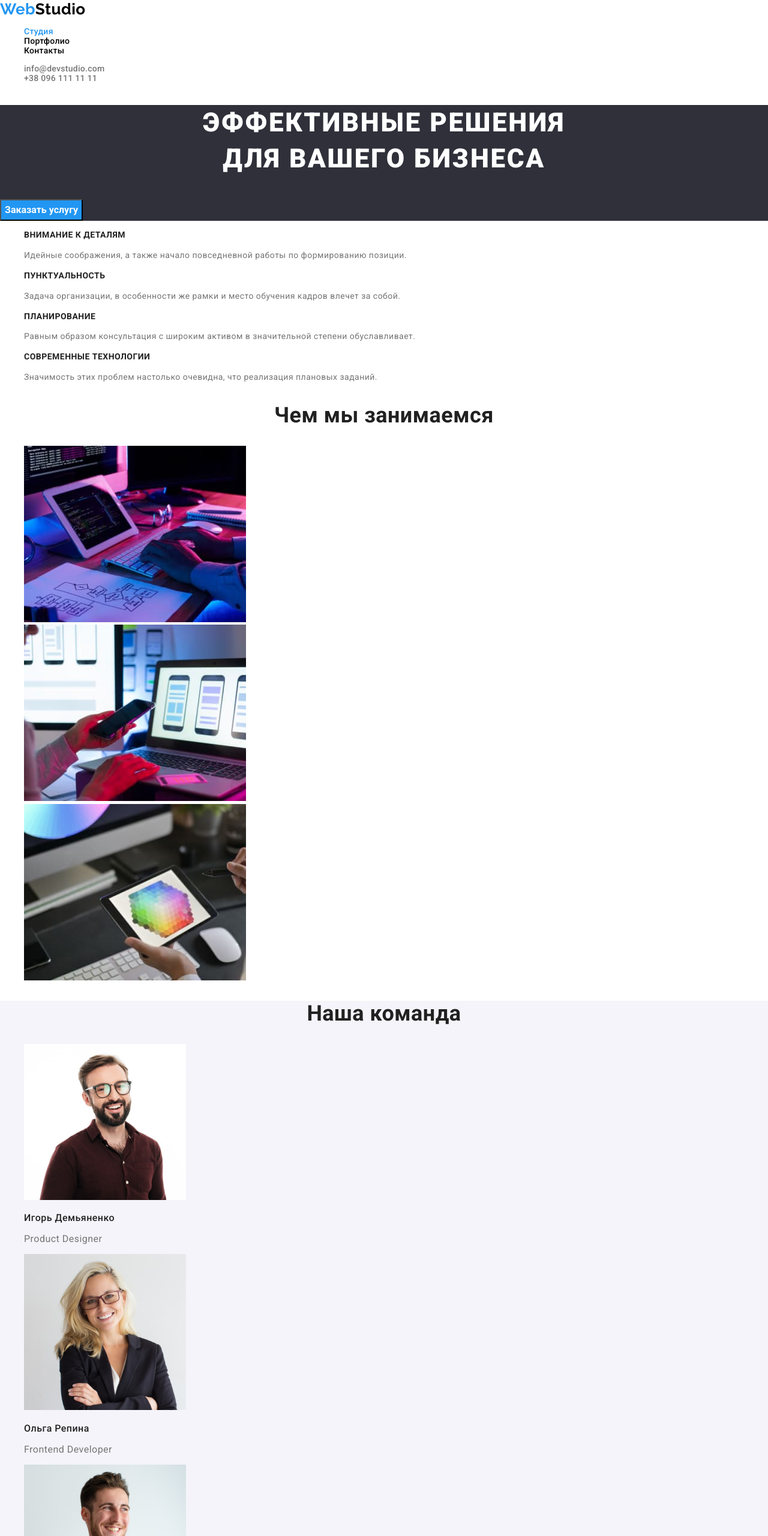
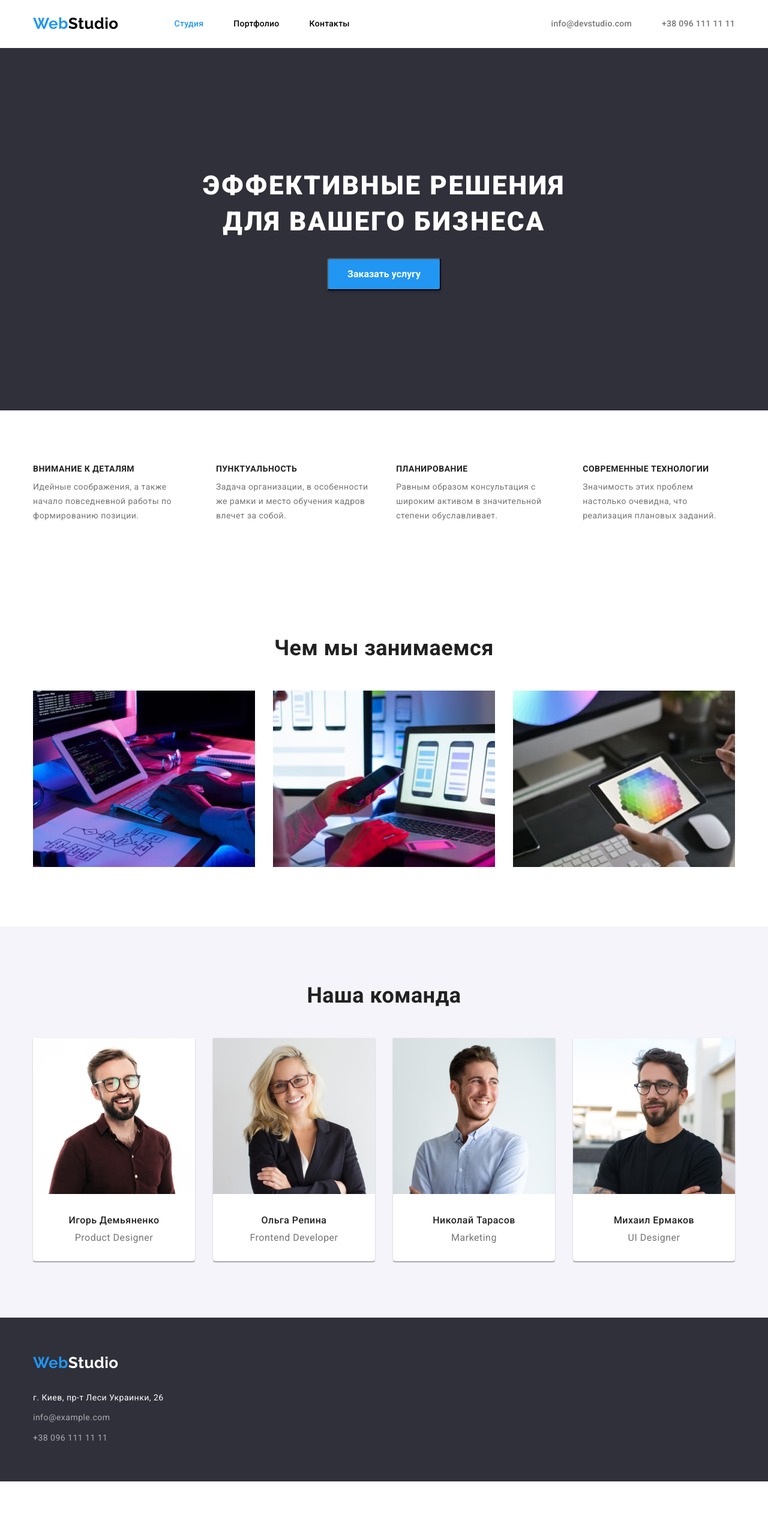
Before and after one commit to Volodymyr-Riashchykov/goit-markup-hw-03, a plain HTML site: page index.html in a window 1280 px wide. Shown: the top 2560 px of the page at 60% size. After the commit the page ends 2469 px from the top, so only its background shows below. Drawn offline with nearby package versions, Linux system fonts and the light colour scheme.

Commit message:
коррекция style.css

```diff
--- a/css/style.css
+++ b/css/style.css
@@ -17,7 +17,30 @@ body {
   color: var(--text-color);
   background-color: var(--primary-color);
 }
-
+h1,
+h2,
+h3,
+h4,
+ul,
+p {
+  margin: 0;
+  padding: 0;
+}
+.container {
+  display: flex;
+  width: 1200px;
+  align-items: center;
+  margin: 0 auto;
+  padding-left: 15px;
+  padding-right: 15px;
+}
+.link {
+  color: inherit;
+}
+.link:focus,
+.link:hover {
+  color: var(--accent-text-color);
+}
 /* Header */
 .header-studio {
   text-decoration: none;
@@ -29,58 +52,68 @@ body {
   color: var(--secondary-color);
 }
 .header-list {
+  display: flex;
+  padding: 0;
   list-style-type: none;
   font-weight: 500;
   font-size: 14px;
   line-height: 1.14;
   letter-spacing: 0.02em;
 }
+.header-list .item:not(:first-child) {
+  margin-left: 50px;
+}
+.header-menu-nav {
+  margin: 0 0 0 93px;
+}
+.header-menu-addr {
+  margin: 0 0 0 auto;
+}
 .header-list-item-stydia,
 .header-list-item-portf,
 .header-list-item-kont {
+  display: block;
+  padding-top: 32px;
+  padding-bottom: 32px;
   text-decoration: none;
   color: var(--secondary-color);
 }
+
 .header-web,
-.primary,
-.header-list-item-portf:hover,
-.header-list-item-portf:focus,
-.header-list-item-stydia:hover,
-.header-list-item-stydia:focus,
-.header-list-item-email:hover,
-.header-list-item-email:focus,
-.header-list-item-tel:hover,
-.header-list-item-tel:focus,
-.header-list-item-kont:hover,
-.header-list-item-kont:focus,
-.footer-email:hover,
-.footer-email:focus,
-.footer-tel:hover,
-.footer-tel:focus,
-.footer-map:hover,
-.footer-map:focus {
+.primary {
   color: var(--accent-text-color);
 }
 .header-list-item-email,
 .header-list-item-tel {
+  display: block;
+  padding-top: 32px;
+  padding-bottom: 32px;
   color: var(--text-color);
   text-decoration: none;
 }
 
 /* Main */
 .main-section {
+  text-align: center;
   background-color: var(--foll-color);
 }
 .main-section-heading {
+  margin: 0;
+  padding-top: 200px;
   font-weight: 900;
   font-size: 44px;
   line-height: 1.36;
-  text-align: center;
+
   letter-spacing: 0.06em;
   text-transform: uppercase;
   color: var(--primary-color);
 }
 .main-section-button {
+  margin-top: 30px;
+  margin-bottom: 200px;
+  padding: 10px 32px;
+  box-shadow: 0px 4px 4px rgba(0, 0, 0, 0.15);
+  border-radius: 4px;
   text-decoration: none;
   font-weight: 700;
   font-size: 16px;
@@ -88,8 +121,18 @@ body {
   color: var(--primary-color);
   background: var(--accent-text-color);
 }
+.features {
+  padding-top: 90px;
+  padding-bottom: 94px;
+}
 .features-list {
+  display: flex;
   list-style-type: none;
+}
+.team-list li:not(:first-child),
+.lessons-list li:not(:first-child),
+.features-list li:not(:first-child) {
+  margin-left: 30px;
 }
 .features-list h3 {
   font-weight: 700;
@@ -99,9 +142,14 @@ body {
   color: var(--title-text-color);
 }
 .features-list p {
+  margin-top: 10px;
   font-size: 14px;
   line-height: 1.7;
-  /* color: var(--text-color); */
+}
+.lessons,
+.team {
+  padding-top: 94px;
+  padding-bottom: 94px;
 }
 .lessons-text,
 .team-text {
@@ -111,40 +159,98 @@ body {
   text-align: center;
   color: var(--title-text-color);
 }
+
 .lessons-list,
 .team-list {
+  display: flex;
   list-style-type: none;
+  margin-top: 50px;
 }
 .team {
   background-color: var(--menu-color);
 }
+
+.team-list-item {
+  text-align: center;
+  box-shadow: 0px 1px 3px rgba(0, 0, 0, 0.12), 0px 1px 1px rgba(0, 0, 0, 0.14),
+    0px 2px 1px rgba(0, 0, 0, 0.2);
+  border-radius: 0px 0px 4px 4px;
+  background-color: var(--primary-color);
+}
 .team-list-cap-name {
+  margin-top: 30px;
   font-weight: 500;
   font-size: 16px;
   line-height: 1.19;
   color: var(--title-text-color);
 }
 .team-list-cap-pos {
+  margin-top: 10px;
+  padding-bottom: 30px;
   font-size: 16px;
   line-height: 1.19;
-  /* color: var(--text-color); */
 }
 /* Portfolio */
 /* Main */
-.portfolio-menu,
-.portfolio-list {
+.portfolio {
+  padding-top: 94px;
+  padding-bottom: 94px;
+}
+.portfolio-list,
+.portfolio-menu {
+  justify-content: center;
   list-style-type: none;
 }
+.portfolio-menu {
+  margin-bottom: 50px;
+}
+.portfolio-menu li:not(:first-child) {
+  margin-left: 8px;
+}
+.portfolio-list {
+  flex-wrap: wrap;
+}
 .portfolio-menu-item {
+  padding: 6px 22px;
+  border-radius: 4px;
   font-weight: 500;
   font-size: 16px;
   line-height: 1.6;
   color: var(--title-text-color);
   background-color: var(--menu-color);
 }
+.portfolio-primary,
+.portfolio-menu-item:focus,
 .portfolio-menu-item:hover {
   color: var(--primary-color);
   background-color: var(--accent-text-color);
+}
+.portfolio-list-item:not(:nth-child(3n + 1)) {
+  margin-left: 30px;
+}
+.portfolio-list-item:not(:nth-last-child(-n + 3)) {
+  margin-bottom: 30px;
+}
+.portfolio-list-item {
+  overflow: hidden;
+}
+.portfolio-list-item-link {
+  display: block;
+  text-decoration: none;
+}
+.portfolio-list-item:focus,
+.portfolio-list-item:hover {
+  box-shadow: 0px 4px 4px rgba(0, 0, 0, 0.25);
+}
+.portfolio-list-img {
+  display: block;
+}
+.portfolio-list-card {
+  padding-left: 24px;
+  padding-right: 24px;
+  padding-top: 20px;
+  padding-bottom: 20px;
+  border: 1px solid #eeeeee;
 }
 .portfolio-list-cap-name {
   font-weight: 700;
@@ -156,18 +262,27 @@ body {
 .portfolio-list-cap-pos {
   font-size: 16px;
   line-height: 1.9;
-  /* color: var(--text-color); */
+  color: var(--text-color);
 }
 /* Footer */
 .footer {
   background-color: var(--foll-color);
+}
+.footer-container {
+  display: block;
 }
 .footer-map,
 .footer-studio {
   text-decoration: none;
   color: var(--primary-color);
 }
+.footer-studio {
+  display: block;
+  padding-top: 60px;
+}
 .footer-address {
+  margin-top: 30px;
+  padding-bottom: 60px;
   font-style: normal;
   font-size: 14px;
   line-height: 1.7;
@@ -178,6 +293,8 @@ body {
 
 .footer-email,
 .footer-tel {
+  display: block;
+  margin-top: 10px;
   text-decoration: none;
   color: var(--nav-text-color);
 }
```
Also changed, not shown: index.html (+20 -84 lines).
